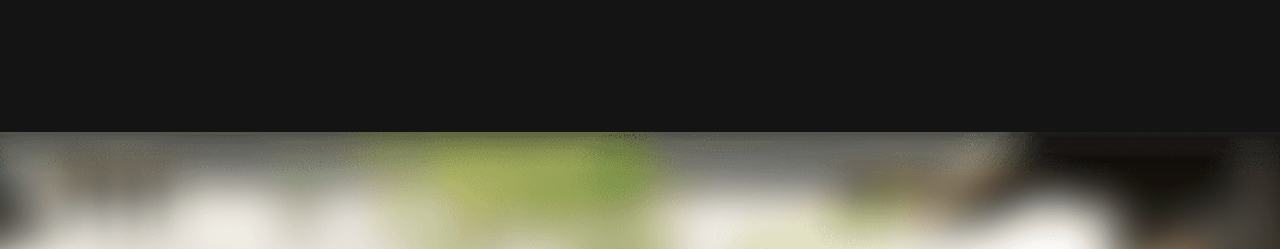
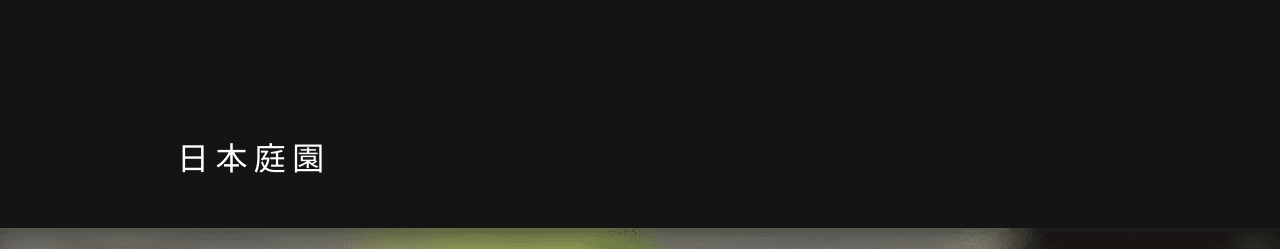
Before and after one commit to hanniebee15/erumi-static, a plain HTML site: page about_your_stay.html in a window 1280 px wide. Shown: the part 5080-5329 px from the top of the page. Drawn offline with Linux system fonts and the light colour scheme.

Commit message:
about your stay

```diff
--- a/about_your_stay.html
+++ b/about_your_stay.html
@@ -1130,6 +1130,15 @@
             </section>
 
             <!--STAY GARDEN -->
+            <!-- Heading -->
+            <div class="container">
+                <div class="row">
+                    <div class="col-lg-10 offset-lg-1">
+                        <h2 class="stay-title ofs-13 ofs-lg-21 ofw-regular ols-300 ols-lg-200 lh-1f m-0 spb-24 spb-lg-48">日本庭園 </h2>
+                    </div>
+                </div>
+            </div>
+
             <section class="garden smb-160">
                 <picture class="garden-bgwrap">
                     <source media="(min-width: 768px)" srcset="assets/images/about_your_stay/stay-garden-bg.png">
```
